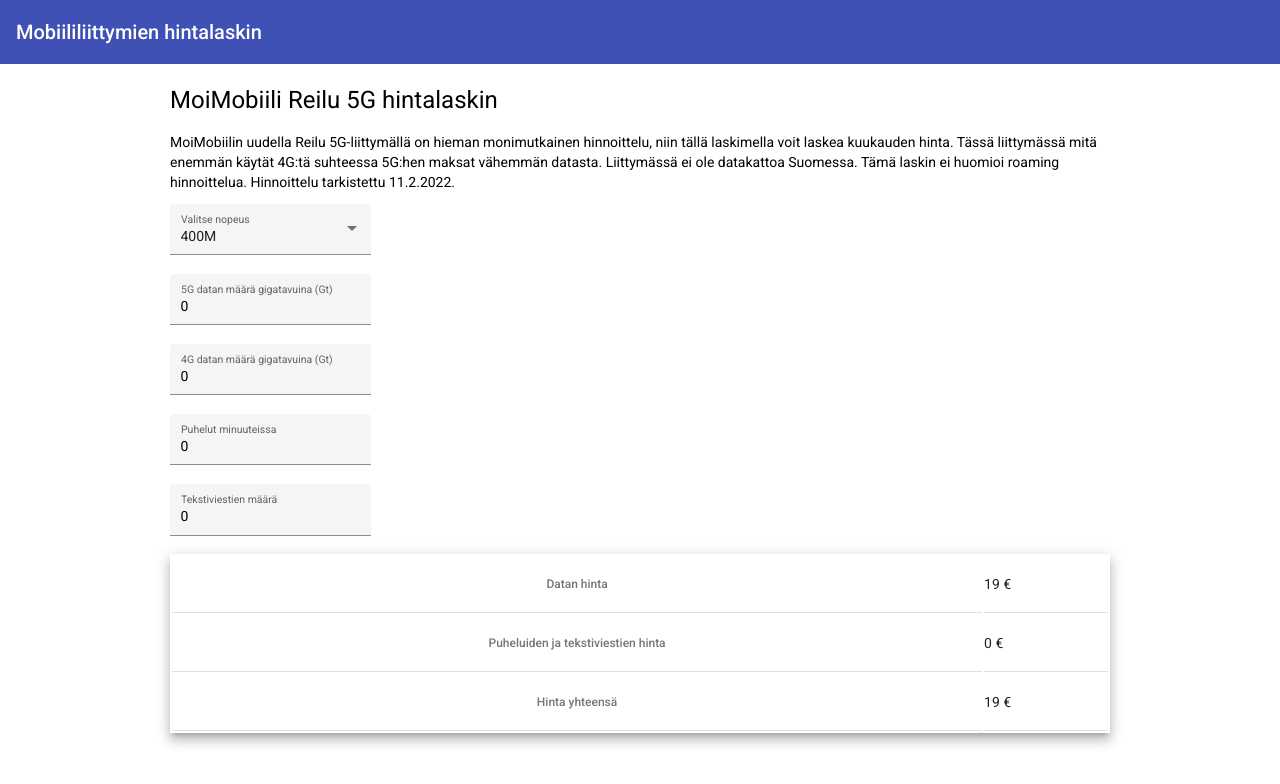
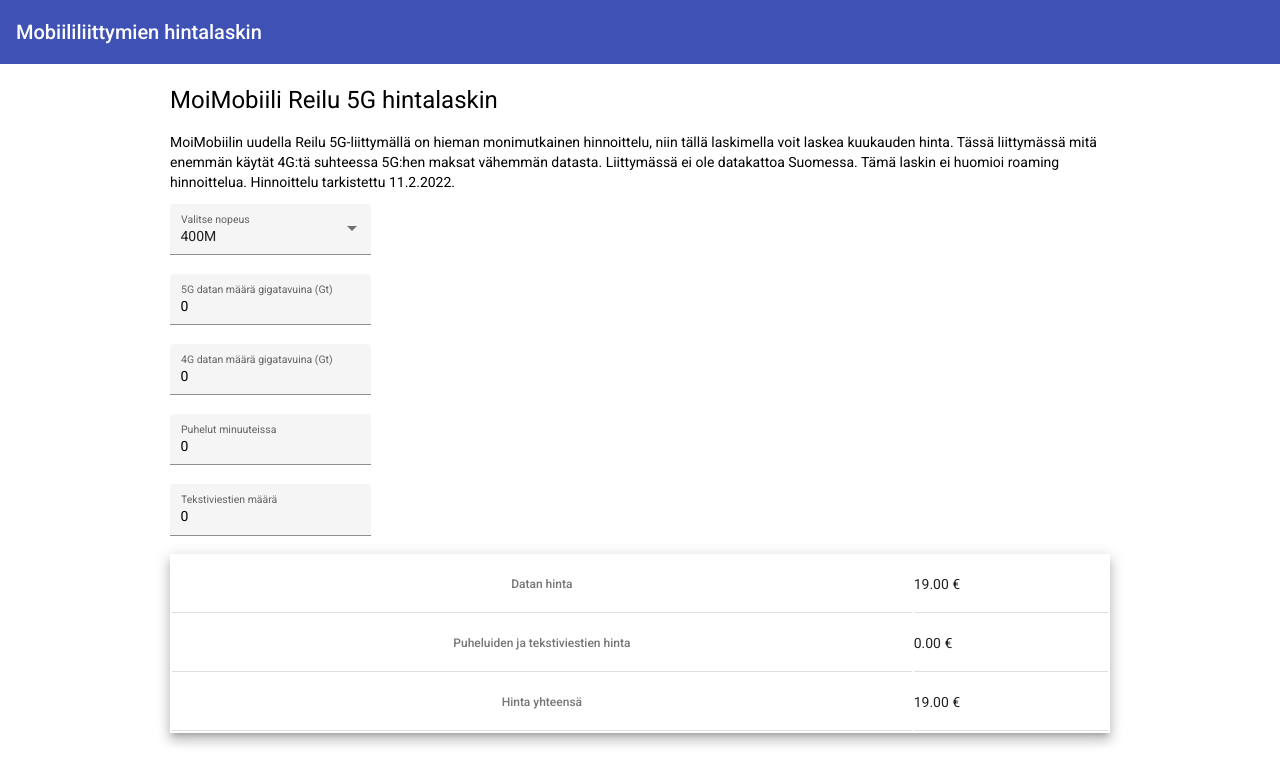
Before and after one commit to olkitu/fin-mobile-plan-pricing-calculator, an Angular app: page / in a window 1280 px wide. Shown: the top 784 px of the page. Built offline with nearby package versions, Linux system fonts and the light colour scheme.

Commit message:
Max 2 decimal in output values

```diff
--- a/src/app/app.component.html
+++ b/src/app/app.component.html
@@ -40,15 +40,15 @@
     <table class="mat-table mat-elevation-z8">
       <tr>
         <th class="mat-header-cell">Datan hinta</th>
-        <td class="mat-cell">{{formMoiMobiiliReilu5GOutput.monthlyCostData}} €</td>
+        <td class="mat-cell">{{formMoiMobiiliReilu5GOutput.monthlyCostData | number : '1.2-2'}} €</td>
       </tr>
       <tr>
         <th class="mat-header-cell">Puheluiden ja tekstiviestien hinta</th>
-        <td class="mat-cell">{{formMoiMobiiliReilu5GOutput.monthlyCostCallSMS}} €</td>
+        <td class="mat-cell">{{formMoiMobiiliReilu5GOutput.monthlyCostCallSMS | number : '1.2-2'}} €</td>
       </tr>
       <tr>
         <th class="mat-header-cell">Hinta yhteensä</th>
-        <td class="mat-cell">{{formMoiMobiiliReilu5GOutput.monthlyCostSummary}} €</td>
+        <td class="mat-cell">{{formMoiMobiiliReilu5GOutput.monthlyCostSummary | number : '1.2-2'}} €</td>
       </tr>
     </table>
   </div>
```
Also changed, not shown: 1 other file (tests, documents, lock files or other folders).
